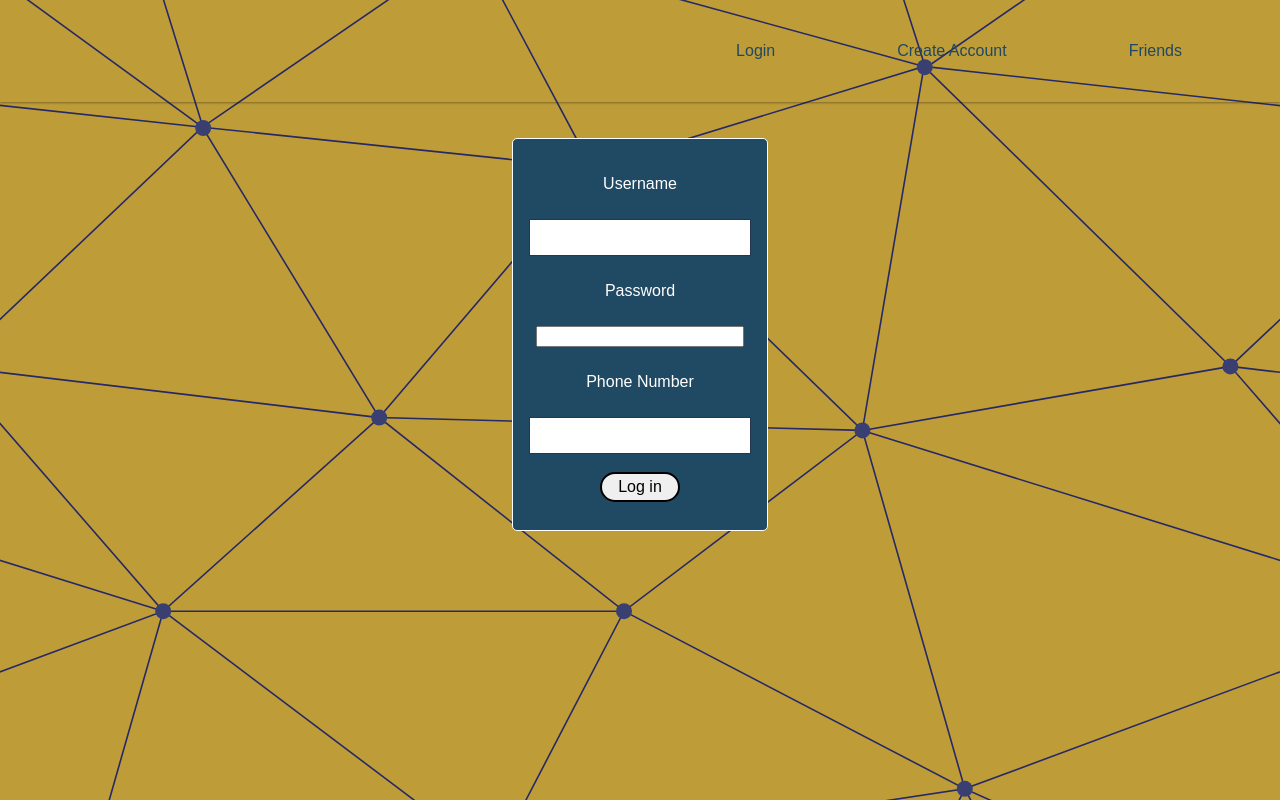
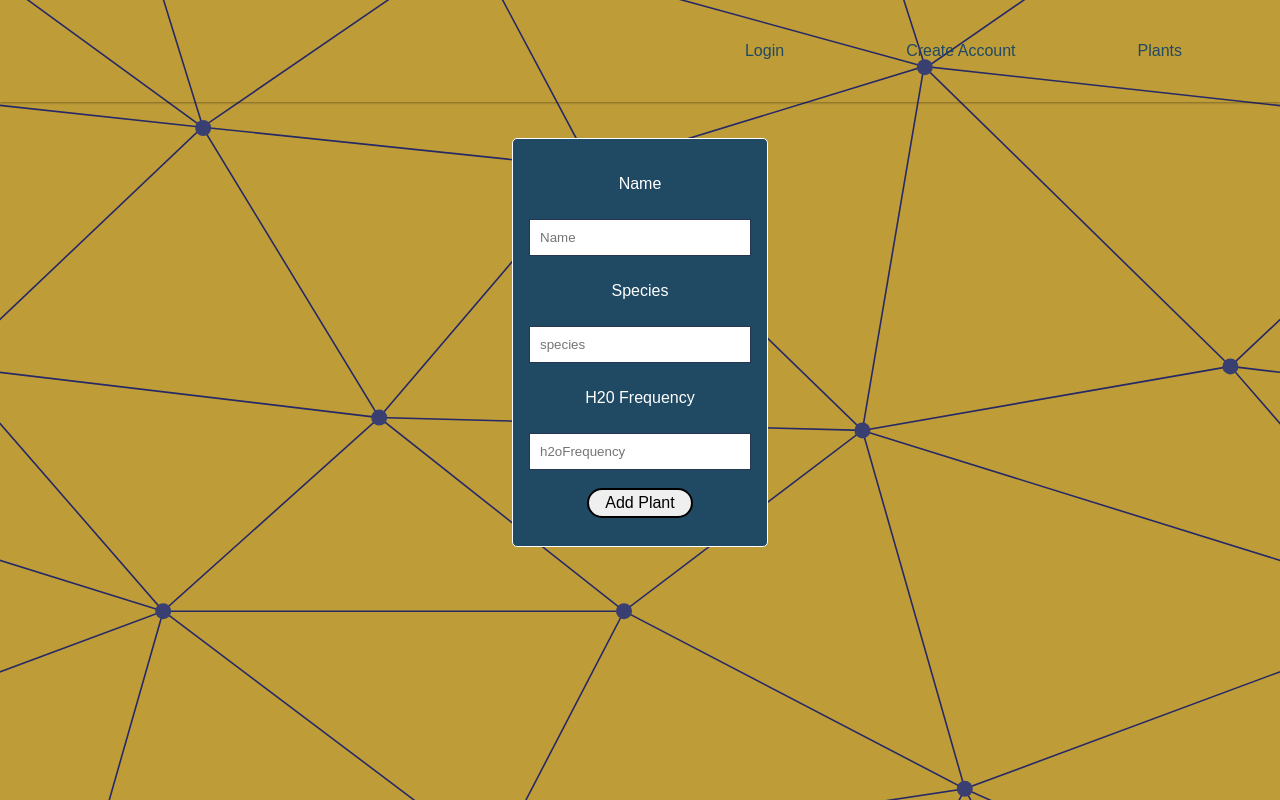
Before and after one commit to Water-my-plant1/front-end, a React (Create React App) app in the folder my-app/: page /Edit/1 in a window 1280 px wide. Built offline with nearby package versions, Linux system fonts and the light colour scheme; no server answers.

Commit message:
Update plants

```diff
--- a/my-app/src/App.js
+++ b/my-app/src/App.js
@@ -7,9 +7,11 @@
 
 import PlantPortfolio from "./components/PlantPortfolio"
 import PrivateRoute from "./components/PrivateRoute"
+import EditPlant from './components/EditPlant';
 
 function App() {
   return (
+
     <Router>
       <div className='App'>
         <ul>
@@ -20,7 +22,7 @@
             <Link to='/createaccount'>Create Account</Link>
           </li>
           <li>
-            <Link to='/protected'>Friends</Link>
+            <Link to='/protected'>Plants</Link>
           </li>
         </ul>
 
@@ -29,6 +31,8 @@
 
           <Route path='/login' component={Login} />
           <Route path='/createaccount' component={CreateAccount} />
+          <Route path='/Edit/:id' component={EditPlant} />
+
 
           <Route component={Login} />
         </Switch>
--- /dev/null
+++ b/my-app/src/components/EditPlant.js
@@ -0,0 +1,92 @@
+import React, { useEffect, useState } from 'react'
+import styled from 'styled-components'
+import axiosWithAuth from './axiosWithAuth'
+import { useParams } from 'react-router-dom'
+
+const EditPlant = () => {
+
+  const {id} = useParams();
+
+  useEffect(() => {
+    axiosWithAuth()
+      .get(`/api/plants/${id}`, {},)
+      .then(res => {
+        setPlants(res.data)
+        console.log(res.data)
+      })
+      .catch(err => console.log(err))
+  }, [])
+
+  const [plant, setPlants] = useState({
+
+      nickname: "",
+      species: "",
+      h2oFrequency: ""
+
+  })
+
+  const handleChange = e => {
+    setPlants({
+      ...plant,
+      [e.target.name]: e.target.value,
+    })
+  }
+
+    const updateplant = e =>{
+
+        e.preventDefault();
+
+        axiosWithAuth()
+        .put(`/api/plants/${id}`, plant)
+        .then()
+        .catch(err => console.log(err))
+    }
+
+
+
+  return (
+    <div className='friends-container'>
+      <form onSubmit ={updateplant}>
+        <LogText>Name</LogText>
+        <input
+          type='text'
+          placeholder='Name'
+          name='nickname'
+          value={plant.nickname}
+          onChange={handleChange}
+        />
+        <LogText>Species</LogText>
+        <input
+          type='text'
+          placeholder='species'
+          name='species'
+          value={plant.species}
+          onChange={handleChange}
+        />
+        <LogText>H20 Frequency</LogText>
+        <input
+          type='text'
+          placeholder='h2oFrequency'
+          name='h2oFrequency'
+          value={plant.h2oFrequency}
+          onChange={handleChange}
+        />
+        <Button>Add Plant</Button>
+      </form>
+    </div>
+  )
+}
+export default EditPlant;
+
+const LogText = styled.p`
+  color: white;
+  text-align: left
+  `
+  const Button = styled.button`
+  font-size: 1em;
+  margin: .5em;
+  padding: 0.25em 1em;
+  border: 2px solid;
+  border-radius: 350px;
+
+  `
--- a/my-app/src/components/PlantPortfolio.js
+++ b/my-app/src/components/PlantPortfolio.js
@@ -3,9 +3,13 @@
 import axiosWithAuth from './axiosWithAuth'
 import AddPlant from './addplant'
 
+
 const PlantPortfolio = () => {
+
   const [plants, setPlants] = useState([])
 
+
+    //New Plant
     const addNewPlants = item => {
 
         setPlants([...plants, item]);
@@ -16,6 +20,7 @@
           .catch(err => console.log(err))
 
     }
+
 
   useEffect(() => {
     axiosWithAuth()
@@ -35,6 +40,7 @@
         ))}
       </div>
       <AddPlant addNewPlants={addNewPlants} />
+
     </div>
   )
 }
--- a/my-app/src/components/PlantsCard.js
+++ b/my-app/src/components/PlantsCard.js
@@ -1,80 +1,19 @@
-import React, { useEffect, useState } from 'react'
-import axiosWithAuth from './axiosWithAuth'
-import styled from 'styled-components'
+import React from "react"
+import { BrowserRouter as Router, Route, Link, Switch } from 'react-router-dom'
 
 
 
 const PlantsCard =({plant})=>{
-
-    const [plantCard, setPlantCard] = useState({
-
-         nickname: plant.nickname,
-         species: plant.species,
-         h2oFrequency: plant.h2oFrequency,
-         id : plant.id
-      })
-
-      const handleChange = e => {
-        setPlantCard({
-          ...plantCard,
-          [e.target.name]: e.target.value,
-        })
-      }
-
-      const updatePlant = item => {
-
-        axiosWithAuth()
-          .put(`/api/plants/${plantCard.id}`, item,)
-          .then()
-          .catch(err => console.log(err))
-
-    }
-
     return(
         <div className="friend-container">
+            <h2> Name:{plant.name}</h2>
+            <p> Species:{plant.species}</p>
+            <p> h2oFrequency:{plant.h2oFrequency}</p>
 
-             <form onSubmit ={updatePlant}>
-                <LogText>Name</LogText>
-                    <input
-                    type='text'
-                    placeholder='Name'
-                    name='nickname'
-                    value={plant.nickname}
-                    onChange={handleChange}
-                    />
-                <LogText>Species</LogText>
-                    <input
-                    type='text'
-                    placeholder='species'
-                    name='species'
-                    value={plant.species}
-                    onChange={handleChange}
-                    />
-                <LogText>H20 Frequency</LogText>
-                    <input
-                    type='text'
-                    placeholder='h2oFrequency'
-                    name='h2oFrequency'
-                    value={plant.h2oFrequency}
-                    onChange={handleChange}
-                    />
-                <Button>Update</Button>
-             </form>
+            <Link to= {`/Edit/${plant.id}`}>Edit</Link>
+
         </div>
     )
 }
 
 export default PlantsCard;
-
-const LogText = styled.p`
-  color: white;
-  text-align: left
-  `
-  const Button = styled.button`
-  font-size: 1em;
-  margin: .5em;
-  padding: 0.25em 1em;
-  border: 2px solid;
-  border-radius: 350px;
-
-  `
```
Also changed, not shown: 1 other file (tests, documents, lock files or other folders). Lines whose indentation alone changed are shown as unchanged.
